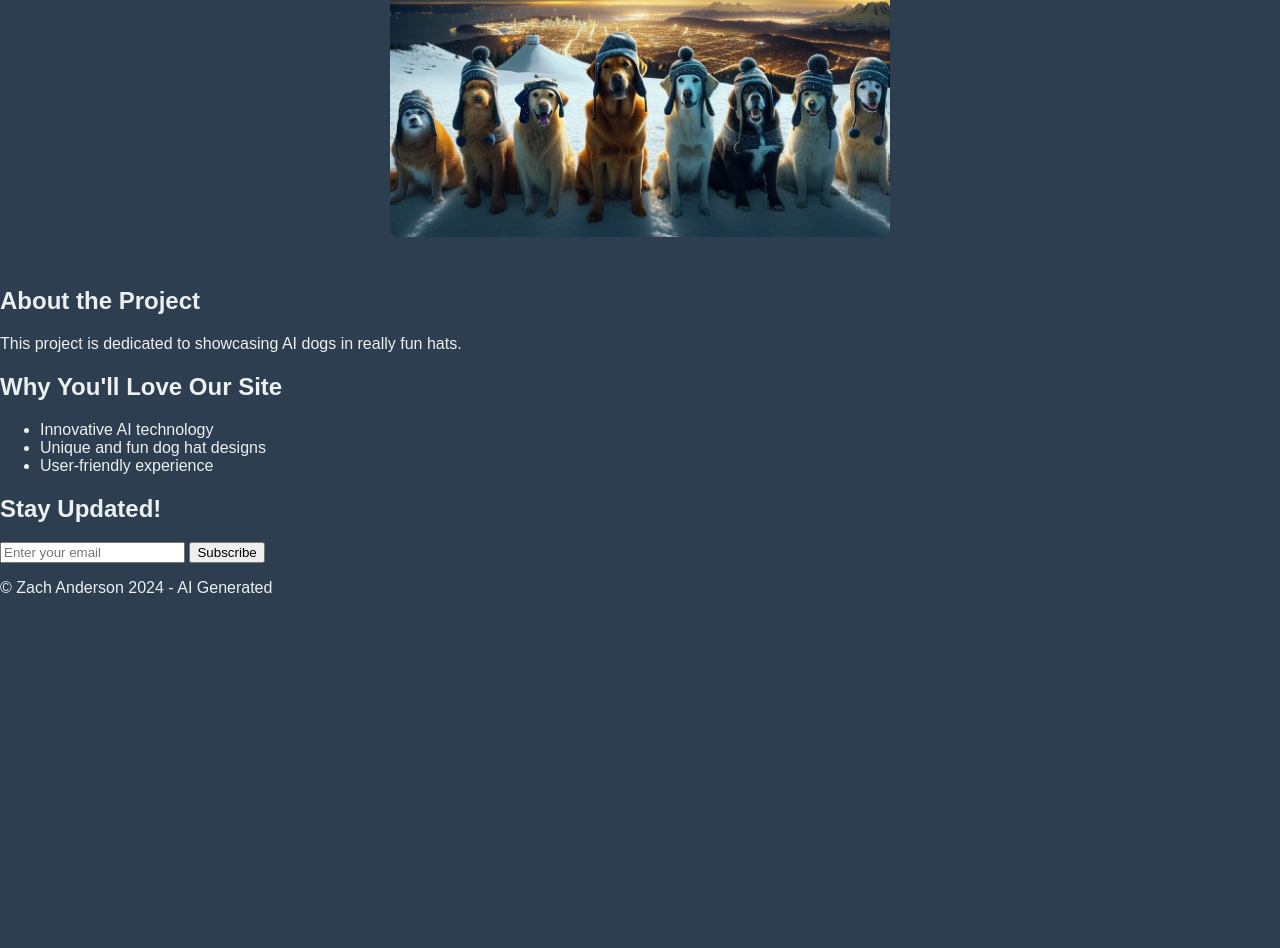
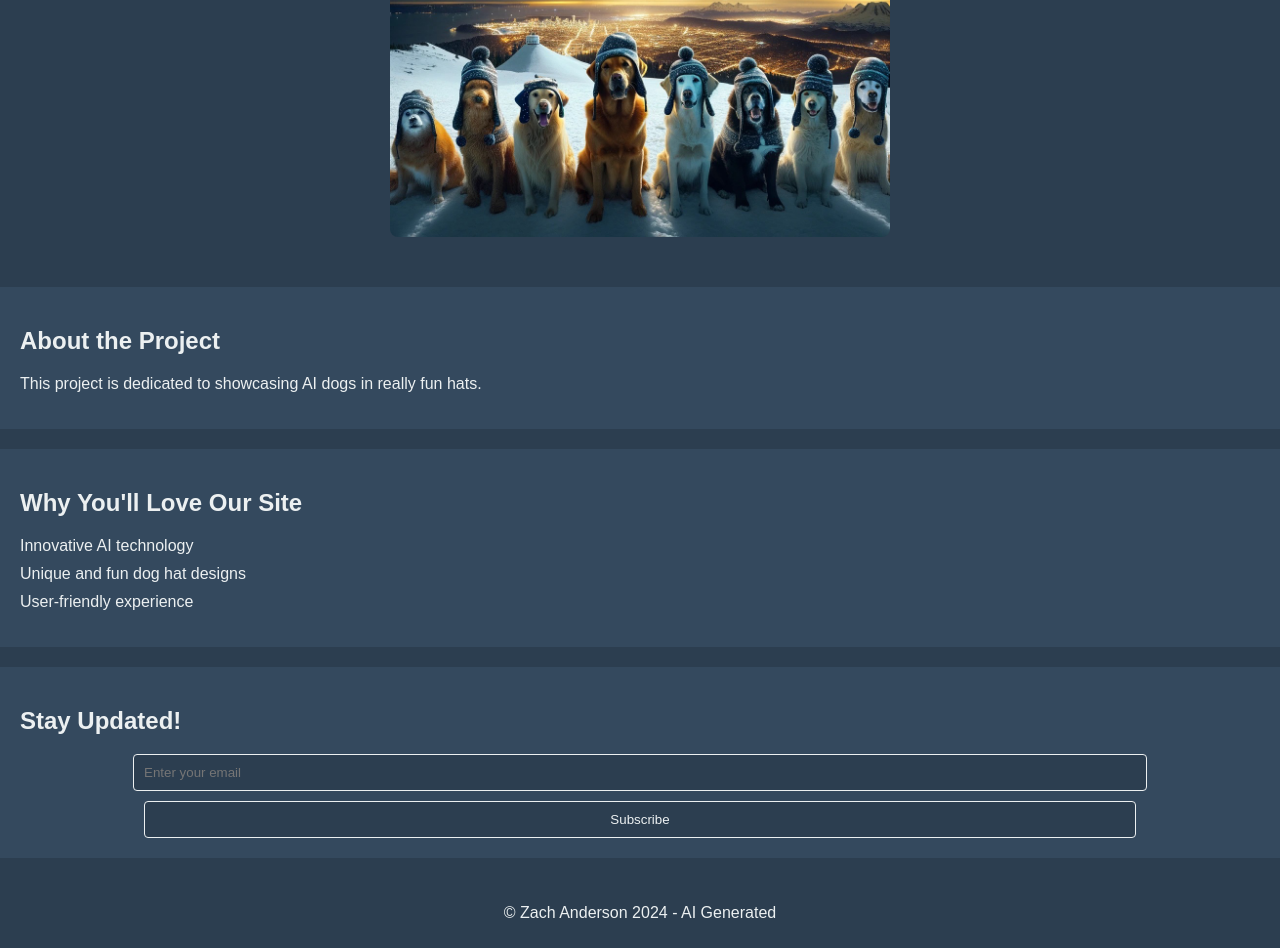
Before and after one commit to zachand0/zachand0.github.io, a plain HTML site: page index.html in a window 1280 px wide. Shown: the part 940-1888 px from the top of the page. Before the commit the page ends 1553 px from the top, so only its background shows below. Drawn offline with Linux system fonts and the light colour scheme.

Commit message:
Update styles.css

```diff
--- a/styles.css
+++ b/styles.css
@@ -34,3 +34,41 @@ body {
 }
 
 .about-section, .features-section, .subscribe-section {
+    background-color: #34495e; /* Dark background for sections */
+    padding: 20px;
+    margin-top: 20px;
+    color: #ecf0f1;
+}
+
+.features-section ul {
+    list-style: none;
+    padding: 0;
+}
+
+.features-section li {
+    margin-bottom: 10px;
+}
+
+.subscribe-section form {
+    display: flex;
+    flex-direction: column; /* Stack form elements vertically */
+    align-items: center; /* Center form elements */
+    gap: 10px;
+}
+
+.subscribe-section input, .subscribe-section button {
+    padding: 10px;
+    border: 1px solid #ecf0f1;
+    background-color: #2c3e50;
+    color: #ecf0f1;
+    border-radius: 4px;
+    width: 80%; /* Match input width to image width */
+}
+
+.site-footer {
+    background-color: #2c3e50; /* Dark background for footer */
+    color: #ecf0f1;
+    text-align: center;
+    padding: 10px 0;
+    margin-top: 20px;
+}
```
